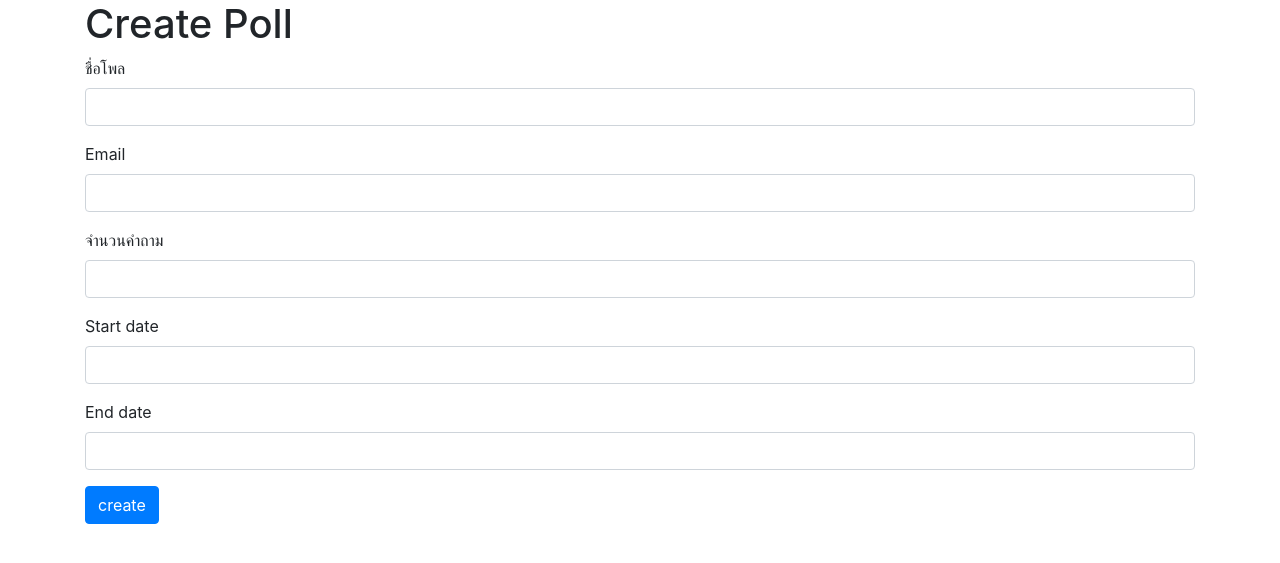
After one commit to realkyr/webpro_lab_eiei, a Django app: page /polls/create/ in a window 1280 px wide. The commit adds this page. Shown: the top 563 px of the page. Run offline with Django 3.2, Linux system fonts and the light colour scheme; some libraries are stand-ins or nearby versions.

Commit message:
update week 3

```diff
--- /dev/null
+++ b/polls/forms.py
@@ -0,0 +1,35 @@
+from django import forms
+from django.core import validators
+from django.core.exceptions import ValidationError
+
+
+def validate_even(value):
+    if value % 2 != 0:
+        raise ValidationError('%(value)s ไม่ใช่เลขคู่', params={'value': value})
+
+
+class PollForm(forms.Form):
+    title = forms.CharField(widget=forms.TextInput(attrs={'class': 'form-control'}), label="ชื่อโพล", min_length=4, max_length=100, required=True)
+    email = forms.EmailField(widget=forms.EmailInput(attrs={'class': 'form-control'}), label="Email")
+    no_questions = forms.IntegerField(widget=forms.NumberInput(attrs={'class': 'form-control'}), validators=[validate_even], label="จำนวนคำถาม", min_value=0, max_value=10, required=True)
+    start_date = forms.DateField(widget=forms.TextInput(attrs={'class': 'form-control'}), required=False)
+    end_date = forms.DateField(widget=forms.TextInput(attrs={'class': 'form-control'}), required=False)
+
+    def clean_title(self):
+        data = self.cleaned_data['title']
+
+        if 'ไอที' not in data:
+            raise forms.ValidationError('คุณลืมชื่อคณะ')
+
+        return data
+
+    def clean(self):
+        cleaned_data = super().clean()
+        start = cleaned_data.get('start_date')
+        end = cleaned_data.get('end_date')
+
+        if start and not end:
+            raise forms.ValidationError('โปรดเลือกวันสิ้นสุด')
+
+        if end and not start:
+            raise forms.ValidationError('โปรดเลือกวันเริ่มต้น')
--- /dev/null
+++ b/polls/templates/create.html
@@ -0,0 +1,56 @@
+<!DOCTYPE html>
+<html lang="en">
+<head>
+    <meta charset="UTF-8">
+    <title>CREATE NEW POLL</title>
+    <link rel="stylesheet" href="https://stackpath.bootstrapcdn.com/bootstrap/4.3.1/css/bootstrap.min.css" integrity="sha384-ggOyR0iXCbMQv3Xipma34MD+dH/1fQ784/j6cY/iJTQUOhcWr7x9JvoRxT2MZw1T" crossorigin="anonymous">
+    <script src="https://stackpath.bootstrapcdn.com/bootstrap/4.3.1/js/bootstrap.min.js" integrity="sha384-JjSmVgyd0p3pXB1rRibZUAYoIIy6OrQ6VrjIEaFf/nJGzIxFDsf4x0xIM+B07jRM" crossorigin="anonymous"></script>
+    <script src="https://code.jquery.com/jquery-3.3.1.slim.min.js" integrity="sha384-q8i/X+965DzO0rT7abK41JStQIAqVgRVzpbzo5smXKp4YfRvH+8abtTE1Pi6jizo" crossorigin="anonymous"></script>
+    <script src="https://cdnjs.cloudflare.com/ajax/libs/popper.js/1.14.7/umd/popper.min.js" integrity="sha384-UO2eT0CpHqdSJQ6hJty5KVphtPhzWj9WO1clHTMGa3JDZwrnQq4sF86dIHNDz0W1" crossorigin="anonymous"></script>
+    <style>
+        .errorlist {
+            color: red;
+        }
+    </style>
+</head>
+<body>
+<div class="container">
+    <h1>Create Poll</h1>
+    <form method="POST" action="{% url 'create_poll' %}">
+        {% csrf_token %}
+        {% if form.non_field_errors %}
+        <p>
+            {{ form.non_field_errors }}
+        </p>
+        {% endif %}
+        <div class="form-group">
+            <span style="color: red">{{ form.title.errors }}</span>
+            <label for="{{ form.title.id_forlabel }}">{{form.title.label}}</label>
+            {{ form.title }}
+        </div>
+        <div class="form-group">
+            <span style="color: red">{{ form.email.errors }}</span>
+            <label for="{{ form.email.id_forlabel }}">{{form.email.label}}</label>
+            {{ form.email }}
+        </div>
+        <div class="form-group">
+            <span style="color: red">{{ form.no_questions.errors }}</span>
+            <label for="{{ form.no_questions.id_forlabel }}">{{form.no_questions.label}}</label>
+            {{ form.no_questions }}
+        </div>
+        <div class="form-group">
+            <span style="color: red">{{ form.start_date.errors }}</span>
+            <label for="{{ form.start_date.id_forlabel }}">{{form.start_date.label}}</label>
+            {{ form.start_date }}
+        </div>
+        <div class="form-group">
+            <span style="color: red">{{ form.end_date.errors }}</span>
+            <label for="{{ form.end_date.id_forlabel }}">{{form.end_date.label}}</label>
+            {{ form.end_date }}
+        </div>
+        <input class="btn btn-primary" type="submit" value="create">
+    </form>
+</div>
+
+</body>
+</html>
--- a/polls/templates/index.html
+++ b/polls/templates/index.html
@@ -9,8 +9,10 @@
 </head>
 <body>
     <h1>{{page_title}}</h1>
+    <ol>
     {% for poll in poll_list %}
-        <li>{{poll.id}} {{poll.title}} (จำนวนคำถาม: {{poll.question_count}}) <a href="{% url 'polls_detail' poll.id %}">details</a></li>
+        <li>{{poll.title}} (จำนวนคำถาม: {{poll.question_count}}) <a href="{% url 'polls_detail' poll.id %}">details</a></li>
     {% endfor %}
+    </ol>
 </body>
 </html>
--- a/polls/urls.py
+++ b/polls/urls.py
@@ -4,5 +4,6 @@ from . import views
 
 urlpatterns = [
     path('', views.index, name='index'),
-    path('detail/<int:poll_id>', views.detail, name='polls_detail')
+    path('detail/<int:poll_id>', views.detail, name='polls_detail'),
+    path('create/', views.create, name='create_poll')
 ]
--- a/polls/views.py
+++ b/polls/views.py
@@ -1,8 +1,8 @@
 from django.http import HttpResponse
 from django.shortcuts import render
 from django.db.models import Count
-from polls.models import Poll, Question, Choice
-
+from polls.models import Poll, Question, Choice, Answer
+from .forms import PollForm
 
 # Create your views here.
 
@@ -20,8 +20,53 @@ def index(request):
 def detail(request, poll_id):
     question_list = Question.objects.filter(poll_id=poll_id)
 
+    if request.method == 'POST':
+        for question in question_list:
+            name = 'choice ' + str(question.id)
+            choice_id = request.POST.get(name)
+            if choice_id:
+                print(choice_id)
+                try:
+                    ans = Answer.objects.get(question_id=question.id)
+                    ans.choice_id = choice_id
+                    ans.save()
+                except Answer.DoesNotExist:
+                    Answer.objects.create(
+                        choice_id=choice_id,
+                        question_id=question.id
+                    )
+
     context = {
         'poll_id': poll_id,
         'question_list': question_list,
     }
     return render(request, template_name='detail.html', context=context)
+
+
+def create(request):
+    if request.method == 'POST':
+        form = PollForm(request.POST)
+
+        if form.is_valid():
+            print(form.cleaned_data)
+
+            poll = Poll.objects.create(
+                title=form.cleaned_data.get('title'),
+                start_date=form.cleaned_data.get('start_date'),
+                end_date=form.cleaned_data.get('end_date')
+            )
+            poll.save()
+
+            for i in range(1, form.cleaned_data.get('no_questions') + 1):
+                question = Question.objects.create(
+                    text='QQQQ' + str(i),
+                    type="01",
+                    poll=poll
+                )
+                question.save()
+
+    else:
+        form = PollForm()
+
+    context = {'form': form}
+    return render(request, 'create.html', context=context)
```
Also changed, not shown: polls/models.py (+7 -0 lines), polls/templates/detail.html (+13 -4 lines).
